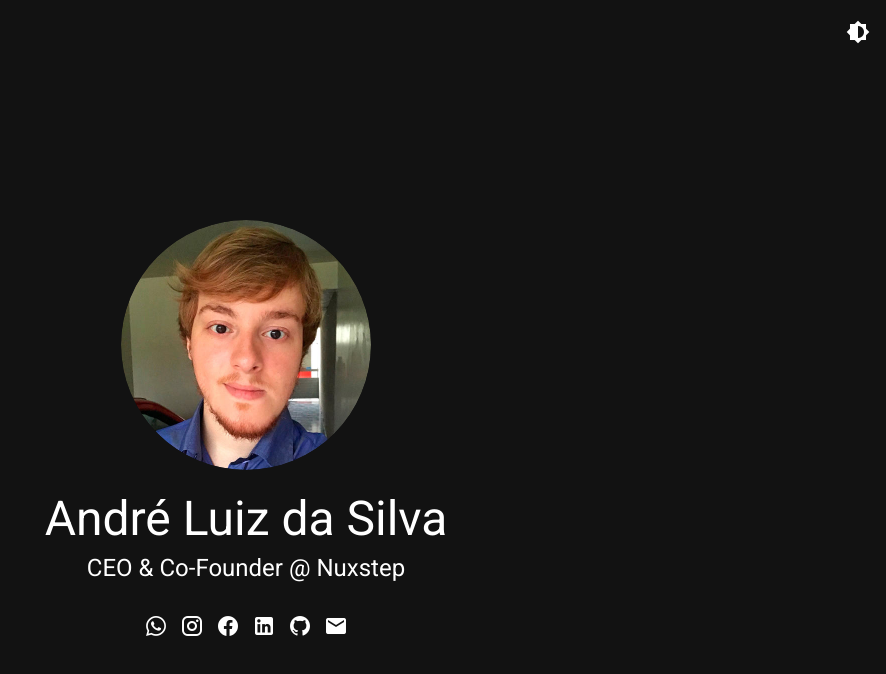
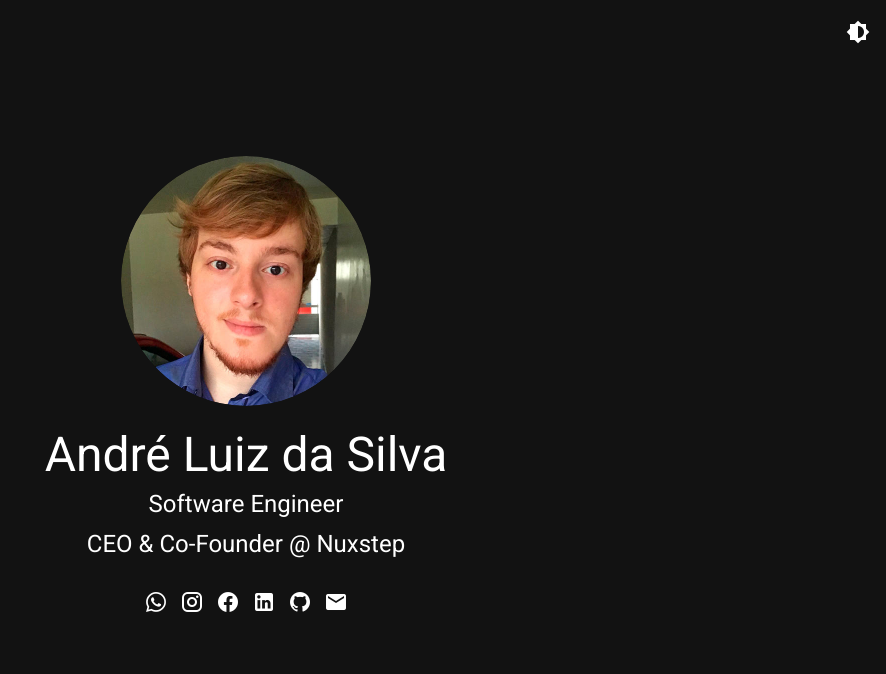
Before and after one commit to andresilva-cc/personal-website, a Nuxt app: page / in a window 1280 px wide. Shown: the top 674 px of the page, without its empty margins (394-1280 px from the left). Built offline with nearby package versions, Linux system fonts and the light colour scheme.

Commit message:
feat: Add Software Engineer

```diff
--- a/pages/index.vue
+++ b/pages/index.vue
@@ -1,5 +1,5 @@
 <template>
-  <v-row justify="center" align="center" class="text-center">
+  <v-row justify="center" align="center" class="text-center content">
     <!-- Profile Picture -->
     <v-col cols="12">
       <v-avatar size="250">
@@ -10,6 +10,7 @@
     <!-- Personal Info -->
     <v-col cols="12">
       <div class="display-2">André Luiz da Silva</div>
+      <div class="headline pt-2">Software Engineer</div>
       <div class="headline pt-2">CEO & Co-Founder @ Nuxstep</div>
     </v-col>
 
@@ -69,3 +70,9 @@ export default {
   }
 }
 </script>
+
+<style scoped>
+.content {
+  margin-top: -100px;
+}
+</style>
```
